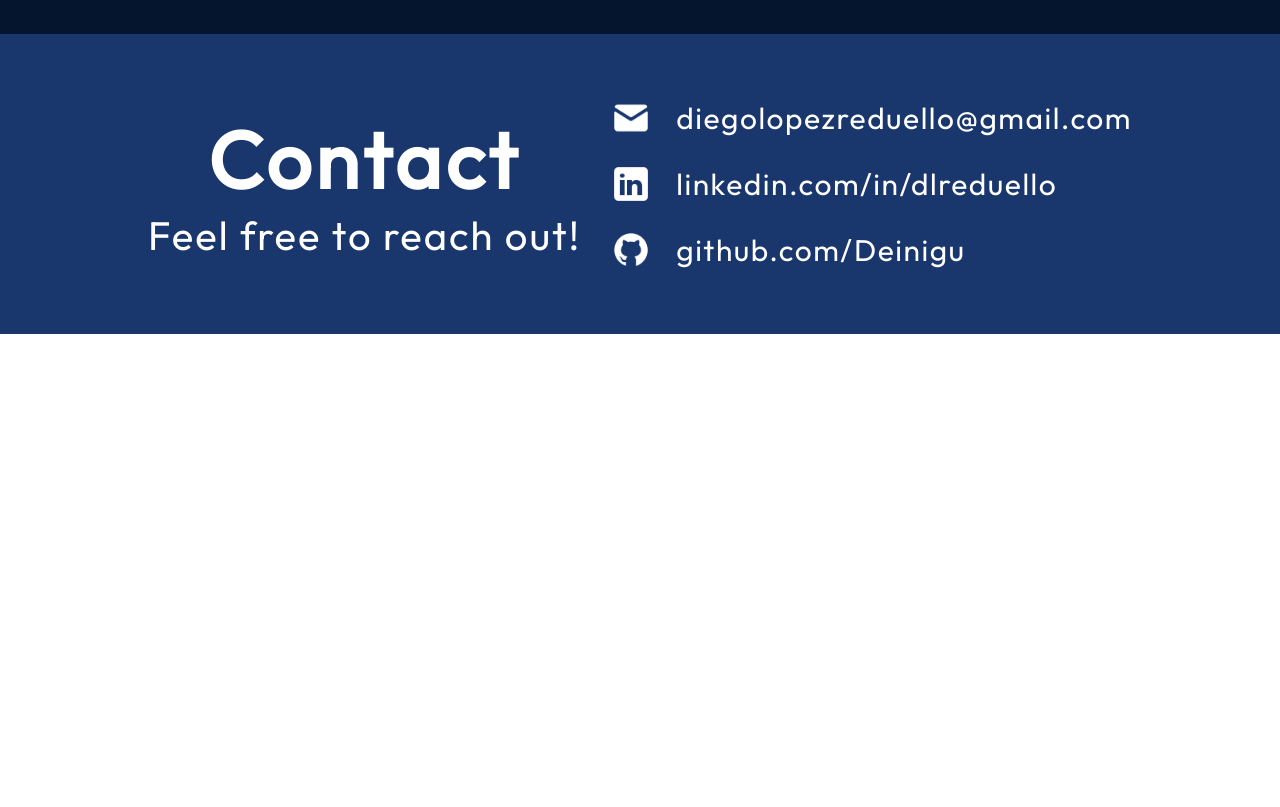
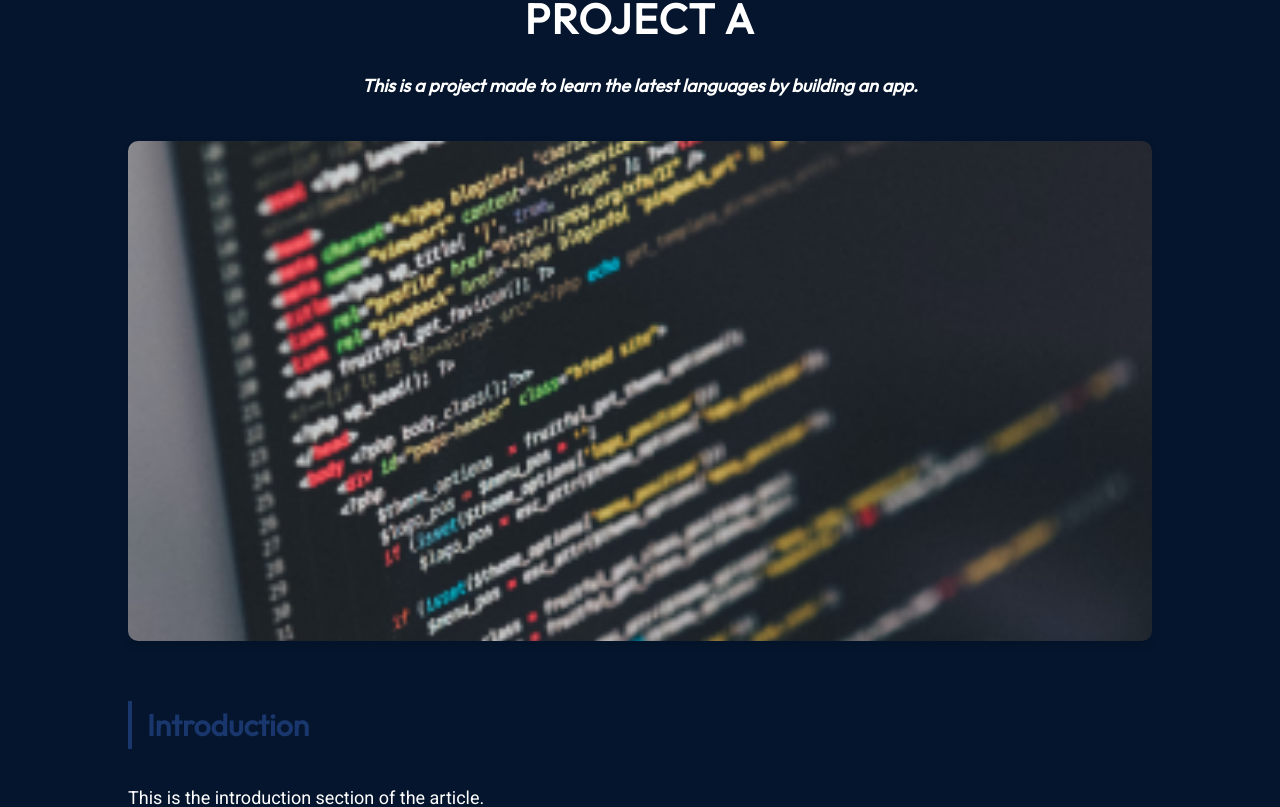
Before and after one commit to Deinigu/portfolio, a React (Vite) app: page /projects/1 in a window 1280 px wide. Shown: the part 193-1000 px from the top of the page. Before the commit the page ends 800 px from the top, so only its background shows below. Built offline with nearby package versions, Linux system fonts and the light colour scheme.

Commit message:
✨Project article page implemented

```diff
--- a/src/App.jsx
+++ b/src/App.jsx
@@ -6,6 +6,7 @@ import { Projects } from "./pages/Projects/Projects";
 import { Footer } from "./components/Footer/Footer";
 import { Home } from "./pages/Home/Home";
 import { BrowserRouter as Router, Routes, Route } from "react-router-dom";
+import { ProjectArticle } from "./pages/ProjectArticle/ProjectArticle";
 
 function App() {
   return (
@@ -17,6 +18,7 @@ function App() {
           <Route path="/about" element={<About />} />
           <Route path="/experience" element={<Experience />} />
           <Route path="/projects" element={<Projects />} />
+          <Route path="/projects/:projectId" element={<ProjectArticle />} />
         </Routes>
         <Footer />
       </Router>
--- a/src/components/ProjectCard/ProjectCard.jsx
+++ b/src/components/ProjectCard/ProjectCard.jsx
@@ -1,47 +1,42 @@
 import React, { useState } from 'react';
+import { useNavigate } from 'react-router-dom'; // Import useNavigate for navigation
 import { getImageUrl } from "../../utils";
 import styles from "./ProjectCard.module.css";
 
 export const ProjectCard = ({
-  project: { title, imageSrc, description, skills },
+  project: { id, title, thumbnail, description, skills }, // Add id to project data
 }) => {
   const [rotation, setRotation] = useState({ x: 0, y: 0 });
-  const [scale, setScale] = useState(1); // New state for scale
+  const [scale, setScale] = useState(1);
+  const navigate = useNavigate(); // Initialize useNavigate
 
   // Update rotation based on mouse position
   const handleMouseMove = (event) => {
     const card = event.currentTarget;
     const { width, height, left, top } = card.getBoundingClientRect();
 
-    // Calculate center of the card
     const centerX = width / 2;
     const centerY = height / 2;
+    const mouseX = event.clientX - left;
+    const mouseY = event.clientY - top;
 
-    // Get mouse position relative to the card
-    const mouseX = event.clientX - left; // x position of the mouse relative to the card
-    const mouseY = event.clientY - top;  // y position of the mouse relative to the card
-
-    // Calculate the rotation angles based on the mouse position within the card
     const deltaX = mouseX - centerX;
     const deltaY = mouseY - centerY;
 
-    const newRotationX = -(deltaY / centerY) * 5; // Adjusted multiplier for sensitivity
+    const newRotationX = -(deltaY / centerY) * 5;
     const newRotationY = (deltaX / centerX) * 5;
 
     setRotation({ x: newRotationX, y: newRotationY });
   };
 
   const handleMouseLeave = () => {
-    setRotation({ x: 0, y: 0 }); // Reset rotation when mouse leaves
-    setScale(1); // Reset scale
+    setRotation({ x: 0, y: 0 });
+    setScale(1);
   };
 
-  const handleMouseDown = () => {
-    setScale(0.9); // Scale down on mouse down
-  };
-
-  const handleMouseUp = () => {
-    setScale(1.1); // Scale up on mouse up
+  // Handle card click to navigate to the project article page
+  const handleCardClick = () => {
+    navigate(`/projects/${id}`); // Navigate to the project page using the project id
   };
 
   return (
@@ -49,14 +44,14 @@ export const ProjectCard = ({
       className={styles.container}
       onMouseMove={handleMouseMove}
       onMouseLeave={handleMouseLeave}
-      onMouseDown={handleMouseDown}
-      onMouseUp={handleMouseUp}
+      onClick={handleCardClick} // Trigger navigation on click
       style={{
-        transform: `perspective(500px) scale(${scale}) rotateX(${rotation.x}deg) rotateY(${rotation.y}deg)`
+        transform: `perspective(500px) scale(${scale}) rotateX(${rotation.x}deg) rotateY(${rotation.y}deg)`,
+        cursor: 'pointer' // Indicate that the card is clickable
       }}
     >
       <img
-        src={getImageUrl(imageSrc)}
+        src={getImageUrl(thumbnail)}
         alt={`Image of ${title}`}
         className={styles.image}
       />
--- a/src/data/projects.json
+++ b/src/data/projects.json
@@ -1,20 +1,48 @@
 [
   {
+    "id": 1,
     "title": "Project A",
-      "imageSrc": "projects/project.png",
+    "thumbnail": "projects/project.png",
     "description": "This is a project made to learn the latest languages by building an app.",
-      "skills": ["React", "Express", "Node"]
+    "skills": [
+      "React",
+      "Express",
+      "Node"
+    ],
+    "sections": [
+      {
+        "title": "Introduction",
+        "content": "This is the introduction section of the article."
       },
       {
-      "title": "Project B",
-      "imageSrc": "projects/project.png",
-      "description": "This is a project made to learn the latest languages by building an app.",
-      "skills": ["React", "Express", "Node", "Sass"]
+        "title": "Key Features",
+        "content": "These are some of the key features of the project."
+      }
+    ]
   },
   {
+    "id": 2,
+    "title": "Project B",
+    "thumbnail": "projects/project.png",
+    "description": "This is a project made to learn the latest languages by building an app.",
+    "skills": [
+      "React",
+      "Express",
+      "Node",
+      "Sass"
+    ],
+    "article": "Blablabla about the project B"
+  },
+  {
+    "id": 3,
     "title": "Project C",
-      "imageSrc": "projects/project.png",
+    "thumbnail": "projects/project.png",
     "description": "This is a project made to learn the latest languages by building an app.",
-      "skills": ["React", "Express", "Node"]
+    "skills": [
+      "React",
+      "Express",
+      "Node"
+    ],
+    "article": "Blablabla about the project C"
   }
 ]
--- /dev/null
+++ b/src/pages/ProjectArticle/ProjectArticle.jsx
@@ -0,0 +1,51 @@
+import React from "react";
+
+import styles from "./ProjectArticle.module.css";
+import projects from "../../data/projects.json";
+import { useParams } from "react-router-dom";
+import { getImageUrl } from "../../utils";
+
+export const ProjectArticle = () => {
+  const { id } = useParams();
+
+  // Find the project by ID
+  const project = projects.find((proj) => proj.projectId === id);
+
+  if (!project) {
+    return <h2>Project not found</h2>;
+  }
+
+  return (
+    <div className={styles.articleContainer}>
+      <h1 className={styles.articleTitle}>{project.title}</h1>
+      <h3 className={styles.articleSubtitle}>{project.description}</h3>
+
+      {/* Main content section */}
+      <div className={styles.articleContent}>
+        <img
+          src={getImageUrl(project.thumbnail)}
+          alt={project.title}
+          className={styles.articleImage}
+        />
+
+        {/* Render each section dynamically */}
+        {project.sections.map((section, index) => (
+          <div key={index} className={styles.articleSection}>
+            <h2 className={styles.articleSectionTitle}>{section.title}</h2>
+            <p className={styles.articleParagraph}>{section.content}</p>
+
+            {section.list && (
+              <ul className={styles.articleList}>
+                {section.list.map((item, idx) => (
+                  <li key={idx} className={styles.articleListItem}>
+                    {item}
+                  </li>
+                ))}
+              </ul>
+            )}
+          </div>
+        ))}
+      </div>
+    </div>
+  );
+};
--- /dev/null
+++ b/src/pages/ProjectArticle/ProjectArticle.module.css
@@ -0,0 +1,136 @@
+@import "../../vars.css";
+
+.articleContainer {
+  color: var(--color-text);
+  margin-top: 79px;
+  margin-left: 10%;
+  margin-right: 10%;
+  line-height: 1.6;
+}
+
+.articleTitle {
+  color: var(--color-text);
+  font-size: 42px;
+  font-weight: 700;
+  letter-spacing: 1.5px;
+  text-transform: uppercase;
+  margin-bottom: 20px;
+  text-align: center;
+}
+
+.articleSubtitle {
+  color: var(--color-text);
+  font-size: 18px;
+  font-style: italic;
+  text-align: center;
+  margin-bottom: 40px;
+}
+
+.articleContent {
+  display: flex;
+  flex-direction: column;
+  gap: 30px;
+}
+
+.articleImage {
+  width: 100%;
+  max-height: 500px;
+  object-fit: cover;
+  border-radius: 10px;
+  box-shadow: 0 4px 10px rgba(0, 0, 0, 0.1);
+  margin-bottom: 30px;
+}
+
+.articleSection {
+  display: flex;
+  flex-direction: column;
+  gap: 20px;
+}
+
+.articleSectionTitle {
+  font-size: 30px;
+  font-weight: 600;
+  color: var(--color-secondary);
+  border-left: 4px solid var(--color-secondary);
+  padding-left: 15px;
+  margin-bottom: 15px;
+}
+
+.articleParagraph {
+  font-size: 18px;
+  font-weight: 400;
+  font-family: var(--font-roboto);
+  margin-bottom: 15px;
+  text-align: justify;
+}
+
+.articleList {
+  margin-top: 10px;
+  list-style-position: inside;
+  list-style-type: disc;
+  padding-left: 20px;
+  font-size: 18px;
+  font-weight: 400;
+  font-family: var(--font-roboto);
+}
+
+.articleListItem {
+  margin-bottom: 10px;
+}
+
+.articleSkills {
+  display: flex;
+  flex-wrap: wrap;
+  justify-content: space-between;
+  gap: 10px;
+  margin-top: 40px;
+}
+
+.skillBadge {
+  display: flex;
+  align-items: center;
+  justify-content: center;
+  background-color: var(--color-secondary);
+  color: white;
+  font-weight: 500;
+  padding: 10px 20px;
+  border-radius: 30px;
+  font-size: 16px;
+  transition: transform 0.3s ease-in-out;
+}
+
+.skillBadge:hover {
+  transform: scale(1.05);
+}
+
+/* Mobile responsiveness */
+@media screen and (max-width: 830px) {
+  .articleContainer {
+    margin-left: 5%;
+    margin-right: 5%;
+  }
+
+  .articleTitle {
+    font-size: 32px;
+  }
+
+  .articleContent {
+    gap: 20px;
+  }
+
+  .articleImage {
+    max-height: 300px;
+  }
+
+  .articleSectionTitle {
+    font-size: 26px;
+  }
+
+  .articleParagraph {
+    font-size: 16px;
+  }
+
+  .articleList {
+    font-size: 16px;
+  }
+}
```
Lines whose indentation alone changed are shown as unchanged.
